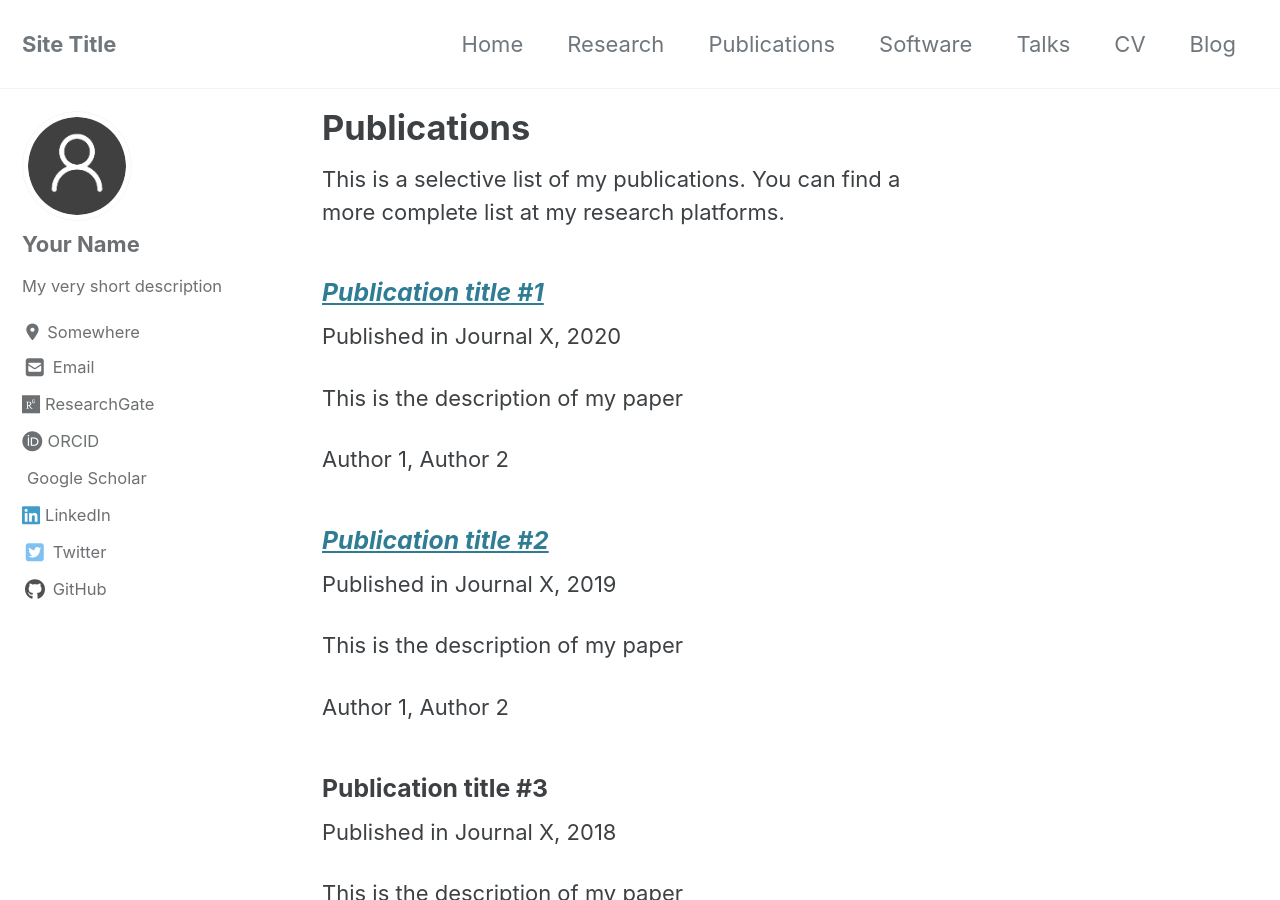
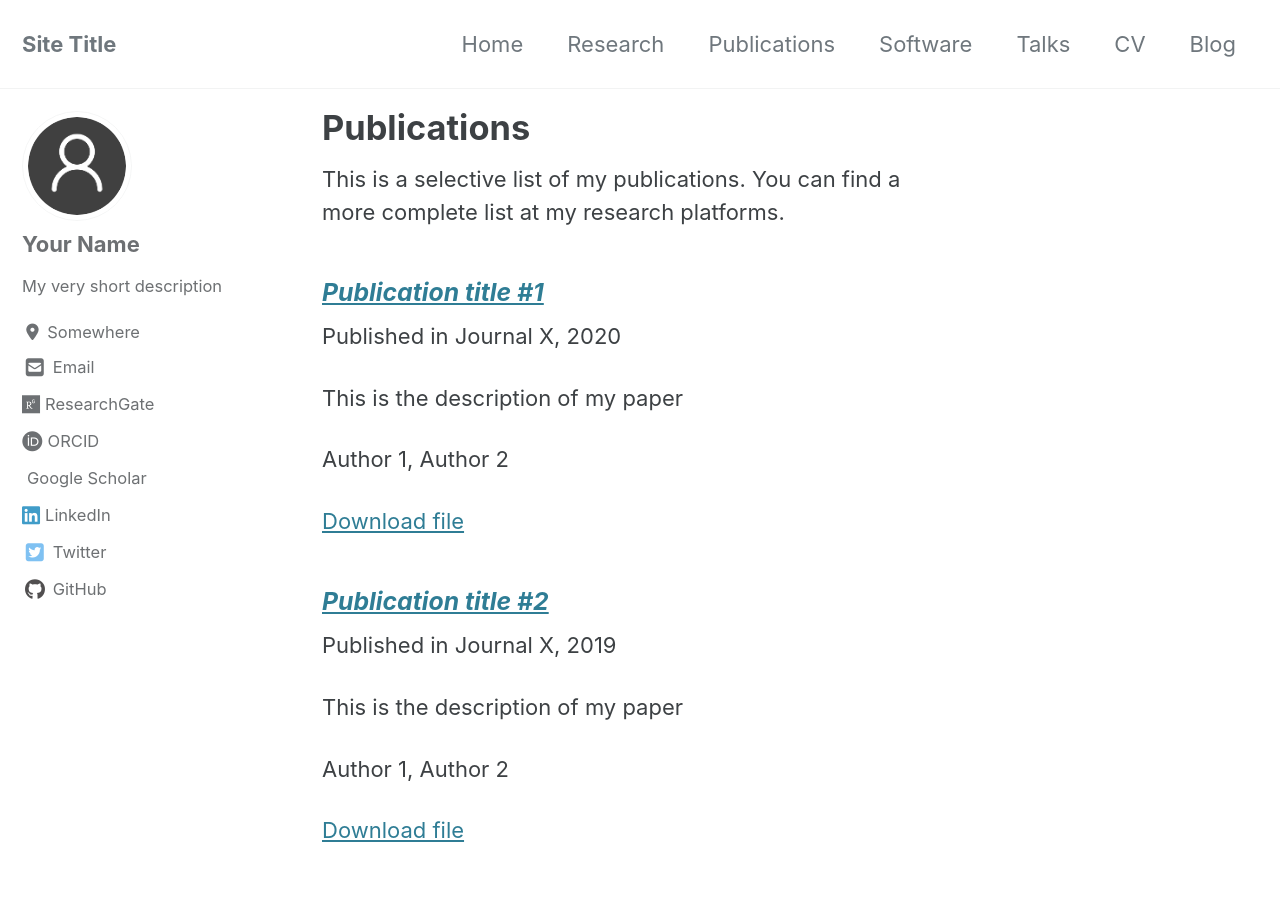
Before and after one commit to mario-bermonti/academic-website-template, a Jekyll site: the page built from _pages/publications.md, in a window 1280 px wide and 900 px high. Built offline with Jekyll 4.4.1, drawn with Linux system fonts in a browser that asks for light colours; cached includes are drawn as plain includes; nearby versions of some CDN libraries; a style sheet for code colours, icons or effects is not loaded.

Commit message:
Allow adding downloadable file to publications

```diff
--- a/_data/publications.yml
+++ b/_data/publications.yml
@@ -5,6 +5,7 @@
     This is the description of my paper
   authors: Author 1, Author 2
   url_or_doi: "https://scholar.google.com/"
+  file: f1.pdf
 
 - title: "Publication title #2"
   date: "2019"
@@ -13,8 +14,9 @@
     This is the description of my paper
   authors: Author 1, Author 2
   url_or_doi: "https://scholar.google.com/"
+  file: f1.pdf
 
-  # Example without url or doi
+  # Example without url or doi, file
 - title: "Publication title #3"
   date: "2018"
   where: Journal X
--- a/_layouts/publications.html
+++ b/_layouts/publications.html
@@ -16,5 +16,8 @@ layout: single
         {% if pub.authors %}
             <p>{{ pub.authors }}</p>
         {% endif %}
+        {% if pub.file %}
+            <a href="/downloads/{{ pub.file }}">Download file</a>
+        {% endif %}
     {% endfor %}
 {% endif %}
```
